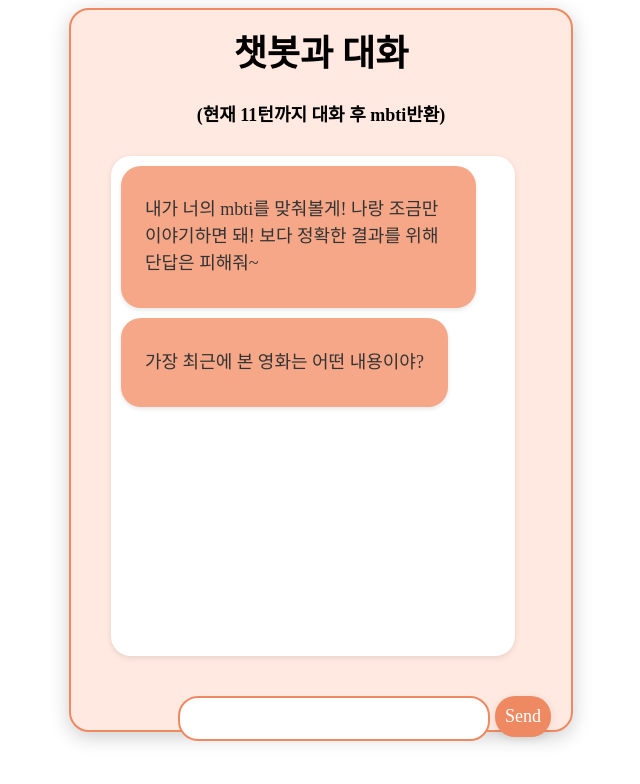
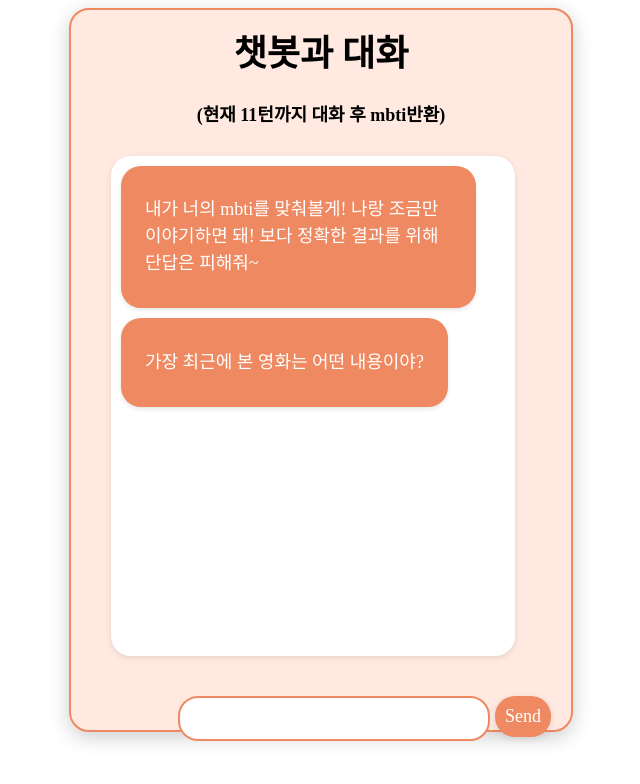
Before and after one commit to ldh-Hoon/Chatbot_Mbti_Test, a Next.js app in the folder frontend/fine-tuning-chatbot/: page / in a window 1280 px wide. Shown: the top 784 px of the page, without its empty margins (319-959 px from the left). Built offline with nearby package versions, Linux system fonts and the light colour scheme; a web font is replaced by a local one.

Commit message:
color changes

```diff
--- a/frontend/fine-tuning-chatbot/public/styles/App.module.css
+++ b/frontend/fine-tuning-chatbot/public/styles/App.module.css
@@ -37,7 +37,7 @@
 
 /* User Message Style */
 .user-message {
-  background-color: #ee8961;
+  background-color: #d1a08d;
   color: white;
   align-self: flex-end;
   float: right;
@@ -47,8 +47,8 @@
 
 /* AI Message Style */
 .bot-message {
-  background-color: #f5a788;
-  color: #333;
+  background-color: #ee8961;
+  color: #ffffff;
   align-self: flex-start;
   float: left;
   clear: both;
```
